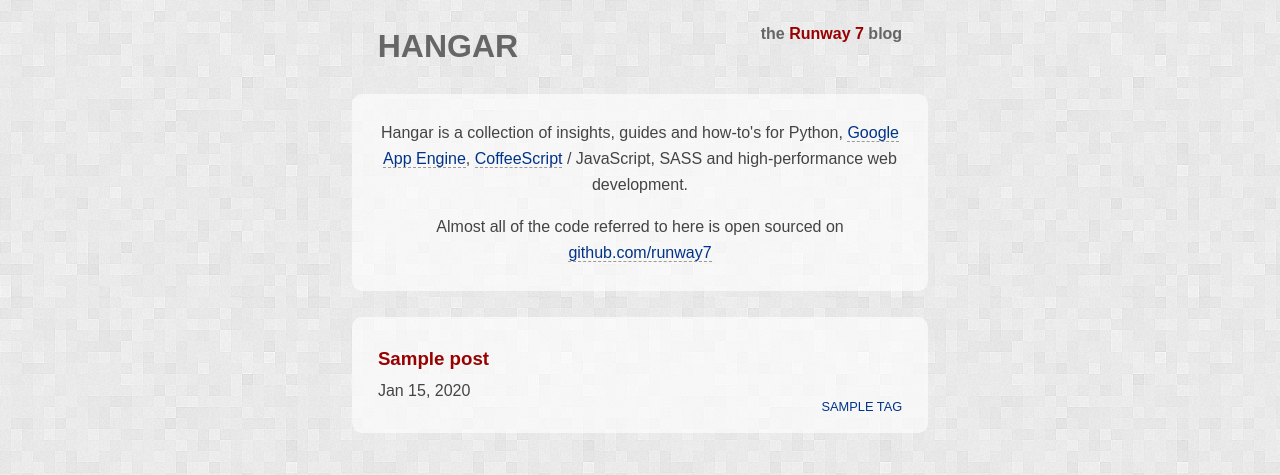
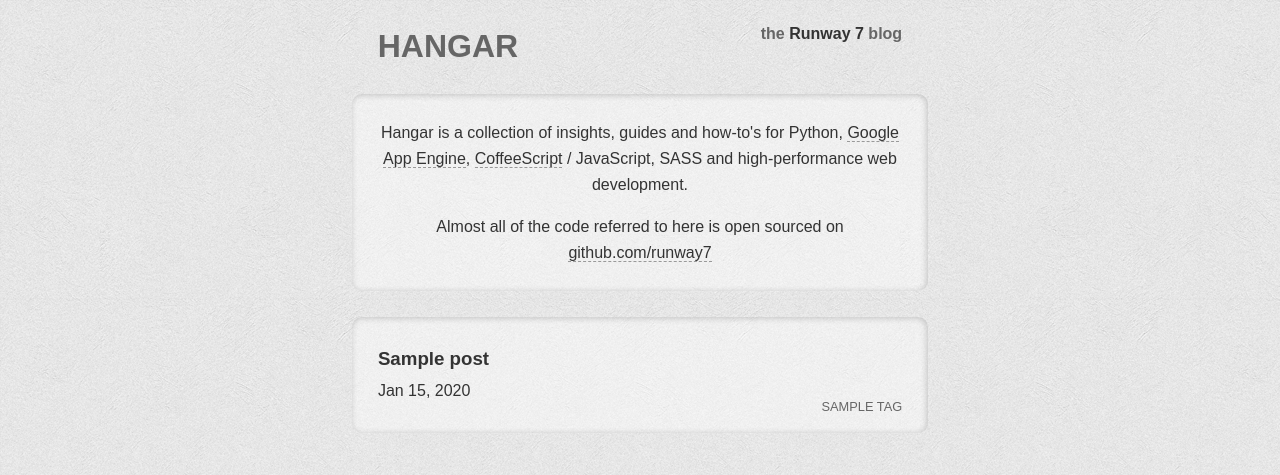
Before and after one commit to runway7/beacon.old, a Python web app: template app/templates/index.html in a window 1280 px wide. Shown: the top 475 px of the page. Run offline with Jinja, Linux system fonts and the light colour scheme; the template is opened without the code that fills it: most values are stand-ins (such as "Sample title", 1, 10 or a date in 2020); some libraries are stand-ins or nearby versions.

Commit message:
Re-styled in line with Runway 7's terminal

```diff
--- a/app/css/sass/screen.scss
+++ b/app/css/sass/screen.scss
@@ -2,19 +2,25 @@
 @import "compass/css3";
 @import "pygments-themes/github";
 
-$c1: #900;
-$c2: #038;
+$light: #999;
+$medium: #666;
+$dark: #333;
+$background: rgba(255,255,255,0.381);
+
+@mixin inset-shadow($spread: 0.381em){
+  @include single-box-shadow(rgba(0,0,0,0.2), -1px, 1px, $spread, 0px, inset);
+}
 
 body{
   font-size: 16px;
   font-family: 'Ubuntu', sans-serif;
   line-height: 1.618em;
-  color: #444;
-  background: url(/stylesheets/images/bright_squares.png) fixed;
+  color: $dark;
+  background: url(/stylesheets/images/concrete_wall_3.png) fixed;
 }
 
 h1, h2, h3, h4, h5, h6{
-  color: #333;
+  color: $dark;
 }
 
 a {
@@ -37,7 +43,7 @@ blockquote {
 header{
   position: relative;
   h1, h2, h3, h4, h5, h6 {
-    color: #666;
+    color: $medium;
     display: inline-block;
     font-family: 'Play', sans-serif;
   }
@@ -49,7 +55,7 @@ header{
     top: 0;
     right: 1.618em;
     a {
-      color: $c1;
+      color: $dark;
     }
   }
   p {
@@ -63,7 +69,7 @@ header{
 }
 
 pre, code {
-  background: rgba(230,230,230,0.381);
+  background: $background;
   padding: 0.15em 0.3em 0.15em 0.4em;
   @include border-radius(0.3em);
   font-family: 'Ubuntu Mono', monospace;
@@ -92,16 +98,19 @@ footer {
 .post, .intro {
   a {
     text-decoration: none;
-    color: $c2;
+    color: $dark;
     border-bottom: thin dashed #999;
     &:visited{
-      color: $c2;
+      color: $dark;
     }
   }
 }
 
 .post-list, .intro{
   margin-bottom: 1.618em;
+  @include inset-shadow();
+  background: $background;
+  @include border-radius(0.618em);
 }
 
 .post-list{
@@ -110,14 +119,14 @@ footer {
     cursor: pointer;
     @include transition-property('background');
     @include transition-duration(0.3s);
-    background: rgba(255,255,255, 0.618);
+
     display: block;
     padding: 1.618em;
     line-height: 2em;
     position: relative;
     .title {
       margin: 0;
-      color: #900;
+      color: $dark;
     }
     .arrow {
       position: absolute;
@@ -138,16 +147,12 @@ footer {
       right: 1.618em;
       .tag {
         font-size: 0.8em;
-        color: #038;
+        color: $medium;
         margin-left: 0.381em;
       }
     }
     border-bottom: thin solid #ccc;
-    &:first-child{
-      @include border-top-radius(0.618em);
-    }
     &:last-child {
-      @include border-bottom-radius(0.618em);
       border-bottom: none;
     }
     &:hover {
@@ -156,7 +161,6 @@ footer {
         @include rotate(0);
         @include opacity(1);
       }
-      background: rgba(255,255,255, 0.818);
     }
   }
 }
@@ -164,7 +168,7 @@ footer {
 .intro {
   @include border-radius(0.618em);
   padding: 1.61em;
-  background: rgba(255,255,255, 0.618);
+  background: $background;
   text-align: center;
   padding: 0.61em 1.61em;
 }
@@ -172,26 +176,29 @@ footer {
 .post {
   h1,h2,h3,h4,h5,h6{
     line-height: 1.4em;
-    color: #900;
+    color: $dark;
   }
   a {
-    color: #038;
+    color: $dark;
   }
   padding: 0.8em 2.61em;
-  background: rgba(255,255,255, 0.618);
+  background: $background;
+  @include inset-shadow(0.381em);
   @include border-radius(0.618em);
   position: relative;
   .date, .tags {
+    @include inset-shadow(2px);
     position: absolute;
     padding: 0.618em;
     text-align: right;
-    color: #999;
-    background: rgba(255,255,255, 0.61);
-    @include border-right-radius(0.6em);
-    right: -7.618em;
+    color: $light;
+    background: $background;
+    @include border-radius(0.381em);
+    right: -8.318em;
     width: 7.618em;
     @include box-sizing(border-box);
     -moz-box-sizing: border-box;
+    border: none;
   }
   .date {
     top: 2.618em;
--- a/app/css/stylesheets/screen.css
+++ b/app/css/stylesheets/screen.css
@@ -814,42 +814,42 @@ table {
 }
 
 /* Literal.Number.Integer.Long */
-/* line 8, ../sass/screen.scss */
+/* line 14, ../sass/screen.scss */
 body {
   font-size: 16px;
   font-family: 'Ubuntu', sans-serif;
   line-height: 1.618em;
-  color: #444;
-  background: url(/stylesheets/images/bright_squares.png) fixed;
+  color: #333333;
+  background: url(/stylesheets/images/concrete_wall_3.png) fixed;
 }
 
-/* line 16, ../sass/screen.scss */
+/* line 22, ../sass/screen.scss */
 h1, h2, h3, h4, h5, h6 {
-  color: #333;
+  color: #333333;
 }
 
-/* line 20, ../sass/screen.scss */
+/* line 26, ../sass/screen.scss */
 a {
   text-decoration: none;
   color: inherit;
 }
-/* line 23, ../sass/screen.scss */
+/* line 29, ../sass/screen.scss */
 a:visited, a:active, a:hover {
   color: inherit;
 }
 
-/* line 28, ../sass/screen.scss */
+/* line 34, ../sass/screen.scss */
 blockquote {
   font-style: italic;
 }
 
-/* line 32, ../sass/screen.scss */
+/* line 38, ../sass/screen.scss */
 #container {
   margin: auto;
   width: 36em;
 }
 
-/* line 37, ../sass/screen.scss */
+/* line 43, ../sass/screen.scss */
 header {
   position: relative;
   padding: 0.8em 1.61em;
@@ -864,38 +864,38 @@ header {
   -o-border-bottom-right-radius: 0.5em;
   border-bottom-right-radius: 0.5em;
 }
-/* line 39, ../sass/screen.scss */
+/* line 45, ../sass/screen.scss */
 header h1, header h2, header h3, header h4, header h5, header h6 {
-  color: #666;
+  color: #666666;
   display: inline-block;
   font-family: 'Play', sans-serif;
 }
-/* line 44, ../sass/screen.scss */
+/* line 50, ../sass/screen.scss */
 header h1 {
   text-transform: uppercase;
 }
-/* line 47, ../sass/screen.scss */
+/* line 53, ../sass/screen.scss */
 header .byline {
   position: absolute;
   top: 0;
   right: 1.618em;
 }
-/* line 51, ../sass/screen.scss */
+/* line 57, ../sass/screen.scss */
 header .byline a {
-  color: #990000;
+  color: #333333;
 }
-/* line 55, ../sass/screen.scss */
+/* line 61, ../sass/screen.scss */
 header p {
   margin-top: 0;
 }
-/* line 60, ../sass/screen.scss */
+/* line 66, ../sass/screen.scss */
 header a {
   border-bottom: none;
 }
 
-/* line 65, ../sass/screen.scss */
+/* line 71, ../sass/screen.scss */
 pre, code {
-  background: rgba(230, 230, 230, 0.381);
+  background: rgba(255, 255, 255, 0.381);
   padding: 0.15em 0.3em 0.15em 0.4em;
   -webkit-border-radius: 0.3em;
   -moz-border-radius: 0.3em;
@@ -925,33 +925,42 @@ pre > code {
   white-space: pre;
 }
 
-/* line 87, ../sass/screen.scss */
+/* line 93, ../sass/screen.scss */
 footer {
   text-align: center;
   margin: 2.618em;
 }
 
-/* line 93, ../sass/screen.scss */
+/* line 99, ../sass/screen.scss */
 .post a, .intro a {
   text-decoration: none;
-  color: #003388;
+  color: #333333;
   border-bottom: thin dashed #999;
 }
-/* line 97, ../sass/screen.scss */
+/* line 103, ../sass/screen.scss */
 .post a:visited, .intro a:visited {
-  color: #003388;
+  color: #333333;
 }
 
-/* line 103, ../sass/screen.scss */
+/* line 109, ../sass/screen.scss */
 .post-list, .intro {
   margin-bottom: 1.618em;
+  -webkit-box-shadow: inset -1px 1px 0.381em 0px rgba(0, 0, 0, 0.2);
+  -moz-box-shadow: inset -1px 1px 0.381em 0px rgba(0, 0, 0, 0.2);
+  box-shadow: inset -1px 1px 0.381em 0px rgba(0, 0, 0, 0.2);
+  background: rgba(255, 255, 255, 0.381);
+  -webkit-border-radius: 0.618em;
+  -moz-border-radius: 0.618em;
+  -ms-border-radius: 0.618em;
+  -o-border-radius: 0.618em;
+  border-radius: 0.618em;
 }
 
-/* line 107, ../sass/screen.scss */
+/* line 116, ../sass/screen.scss */
 .post-list {
   padding: 0;
 }
-/* line 109, ../sass/screen.scss */
+/* line 118, ../sass/screen.scss */
 .post-list .post-li {
   cursor: pointer;
   -webkit-transition-property: background;
@@ -960,19 +969,18 @@ footer {
   -webkit-transition-duration: 0.3s;
   -moz-transition-duration: 0.3s;
   transition-duration: 0.3s;
-  background: rgba(255, 255, 255, 0.618);
   display: block;
   padding: 1.618em;
   line-height: 2em;
   position: relative;
   border-bottom: thin solid #ccc;
 }
-/* line 118, ../sass/screen.scss */
+/* line 127, ../sass/screen.scss */
 .post-list .post-li .title {
   margin: 0;
-  color: #900;
+  color: #333333;
 }
-/* line 122, ../sass/screen.scss */
+/* line 131, ../sass/screen.scss */
 .post-list .post-li .arrow {
   position: absolute;
   top: 0.081em;
@@ -995,51 +1003,24 @@ footer {
   -moz-transition-timing-function: ease-in-out;
   transition-timing-function: ease-in-out;
 }
-/* line 134, ../sass/screen.scss */
+/* line 143, ../sass/screen.scss */
 .post-list .post-li .tags {
   text-transform: uppercase;
   position: absolute;
   bottom: 0.618em;
   right: 1.618em;
 }
-/* line 139, ../sass/screen.scss */
+/* line 148, ../sass/screen.scss */
 .post-list .post-li .tags .tag {
   font-size: 0.8em;
-  color: #038;
+  color: #666666;
   margin-left: 0.381em;
 }
-/* line 146, ../sass/screen.scss */
-.post-list .post-li:first-child {
-  -webkit-border-radius-topleft: 0.618em;
-  -moz-border-top-left-radius: 0.618em;
-  -ms-border-top-left-radius: 0.618em;
-  -o-border-top-left-radius: 0.618em;
-  border-top-left-radius: 0.618em;
-  -webkit-border-radius-topright: 0.618em;
-  -moz-border-top-right-radius: 0.618em;
-  -ms-border-top-right-radius: 0.618em;
-  -o-border-top-right-radius: 0.618em;
-  border-top-right-radius: 0.618em;
-}
-/* line 149, ../sass/screen.scss */
+/* line 155, ../sass/screen.scss */
 .post-list .post-li:last-child {
-  -webkit-border-radius-bottomleft: 0.618em;
-  -moz-border-bottom-left-radius: 0.618em;
-  -ms-border-bottom-left-radius: 0.618em;
-  -o-border-bottom-left-radius: 0.618em;
-  border-bottom-left-radius: 0.618em;
-  -webkit-border-radius-bottomright: 0.618em;
-  -moz-border-bottom-right-radius: 0.618em;
-  -ms-border-bottom-right-radius: 0.618em;
-  -o-border-bottom-right-radius: 0.618em;
-  border-bottom-right-radius: 0.618em;
   border-bottom: none;
 }
-/* line 153, ../sass/screen.scss */
-.post-list .post-li:hover {
-  background: rgba(255, 255, 255, 0.818);
-}
-/* line 154, ../sass/screen.scss */
+/* line 159, ../sass/screen.scss */
 .post-list .post-li:hover .arrow {
   -webkit-transform: translateX(0);
   -moz-transform: translateX(0);
@@ -1061,15 +1042,18 @@ footer {
   -o-border-radius: 0.618em;
   border-radius: 0.618em;
   padding: 1.61em;
-  background: rgba(255, 255, 255, 0.618);
+  background: rgba(255, 255, 255, 0.381);
   text-align: center;
   padding: 0.61em 1.61em;
 }
 
-/* line 172, ../sass/screen.scss */
+/* line 176, ../sass/screen.scss */
 .post {
   padding: 0.8em 2.61em;
-  background: rgba(255, 255, 255, 0.618);
+  background: rgba(255, 255, 255, 0.381);
+  -webkit-box-shadow: inset -1px 1px 0.381em 0px rgba(0, 0, 0, 0.2);
+  -moz-box-shadow: inset -1px 1px 0.381em 0px rgba(0, 0, 0, 0.2);
+  box-shadow: inset -1px 1px 0.381em 0px rgba(0, 0, 0, 0.2);
   -webkit-border-radius: 0.618em;
   -moz-border-radius: 0.618em;
   -ms-border-radius: 0.618em;
--- a/app/templates/base.html
+++ b/app/templates/base.html
@@ -9,7 +9,8 @@
   <link href="/stylesheets/screen.css" media="screen, projection" rel="stylesheet" type="text/css" />
   <script type="text/javascript">
     var _gaq = _gaq || [];
-    _gaq.push(['_setAccount', 'UA-940809-16']);
+    _gaq.push(['_setAccount', 'UA-940809-17']);
+    _gaq.push(['_setDomainName', 'runway7.net']);
     _gaq.push(['_trackPageview']);
     var WebFontConfig = {
       google: { families: [ 'Ubuntu:400,700,400italic,700italic:latin','Ubuntu+Mono:400,700,400italic,700italic', 'Play:400,700', 'Droid+Sans:400,700', 'Droid+Sans+Mono'] }
@@ -28,7 +29,7 @@
     <footer>
       <a rel="license" href="http://creativecommons.org/licenses/by-nc-sa/3.0/"><img alt="Creative Commons License" style="border-width:0" src="http://i.creativecommons.org/l/by-nc-sa/3.0/88x31.png" /></a>
       <img src="http://code.google.com/appengine/images/appengine-silver-120x30.gif" alt="Powered by Google App Engine" />
-      <br/>&copy; Sudhir Jonathan
+      <br/>&copy; <a href="http://www.sudhirjonathan.com">Sudhir Jonathan</a> (<a href="http://www.runway7.net">Runway 7</a>)
     </footer>
   </div>
   <script type="text/javascript">
--- a/app/templates/index.html
+++ b/app/templates/index.html
@@ -3,7 +3,7 @@
 {% block content %}
 <section class="intro">
   <p>Hangar is a collection of insights, guides and how-to's for Python, <a href="http://code.google.com/appengine">Google App Engine</a>, <a href="http://jashkenas.github.com/coffee-script/">CoffeeScript</a> / JavaScript, SASS and high-performance web development.</p>
-  <p>Almost all of the code referred to here is open sourced on <a href="http://www.github.com/runway7">github.com/runway7</a></p>
+  <p>Almost all of the code referred to here is open sourced on <a href="https://github.com/runway7">github.com/runway7</a></p>
 </section>
 <section class='post-list'>
   {% for post in posts %}
```
Also changed, not shown: other parts of app/css/stylesheets/screen.css (+23 -24 lines), app/css/stylesheets/images/concrete_wall_3.png (added), app/favicon.ico.
